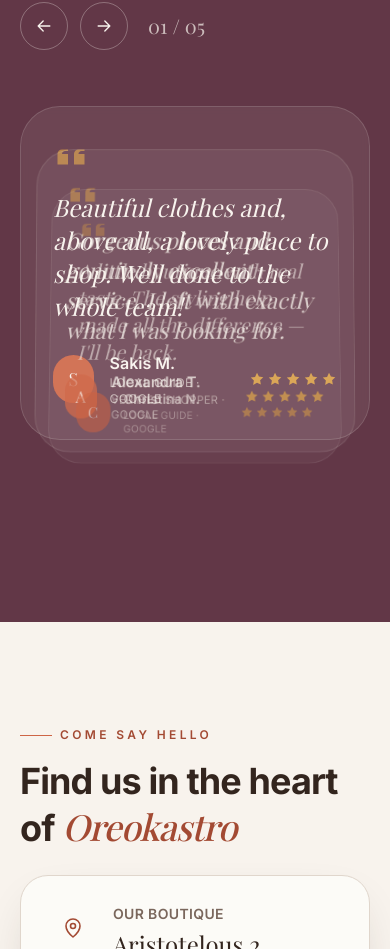
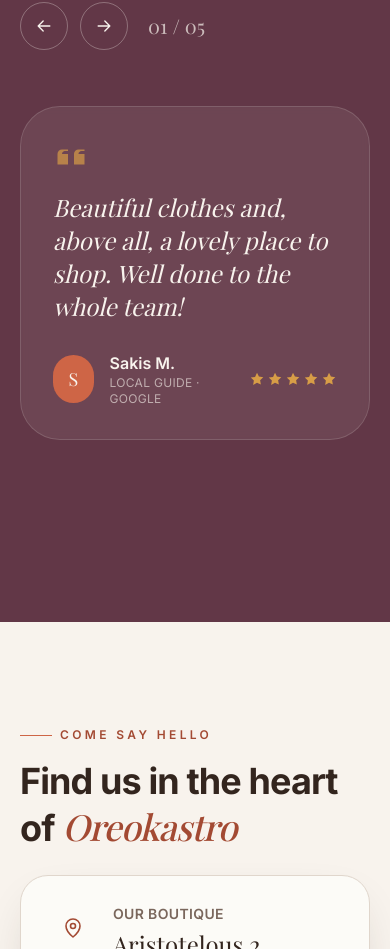
Before and after one commit to gthedev713/Oreokastro, a React (Vite) app: page / in a window 390 px wide. Shown: the part 4807-5756 px from the top of the page. Built offline with nearby package versions, Linux system fonts and the light colour scheme; a web font is replaced by a local one.

Commit message:
Update Reviews.tsx

```diff
--- a/src/components/Reviews.tsx
+++ b/src/components/Reviews.tsx
@@ -74,7 +74,7 @@ export default function Reviews() {
                 }}
                 transition={{ type: "spring", stiffness: 260, damping: 30 }}
                 style={{ transformStyle: "preserve-3d", pointerEvents: isActive ? "auto" : "none" }}
-                className="absolute inset-x-0 top-0"
+                className={`absolute inset-x-0 top-0 ${!isActive ? "hidden md:block" : ""}`}
               >
                 <article className="rounded-xl3 border border-cream/15 bg-cream/[0.07] p-8 backdrop-blur-sm">
                   <Icon.quote className="h-9 w-9 text-gold/70" />
```
